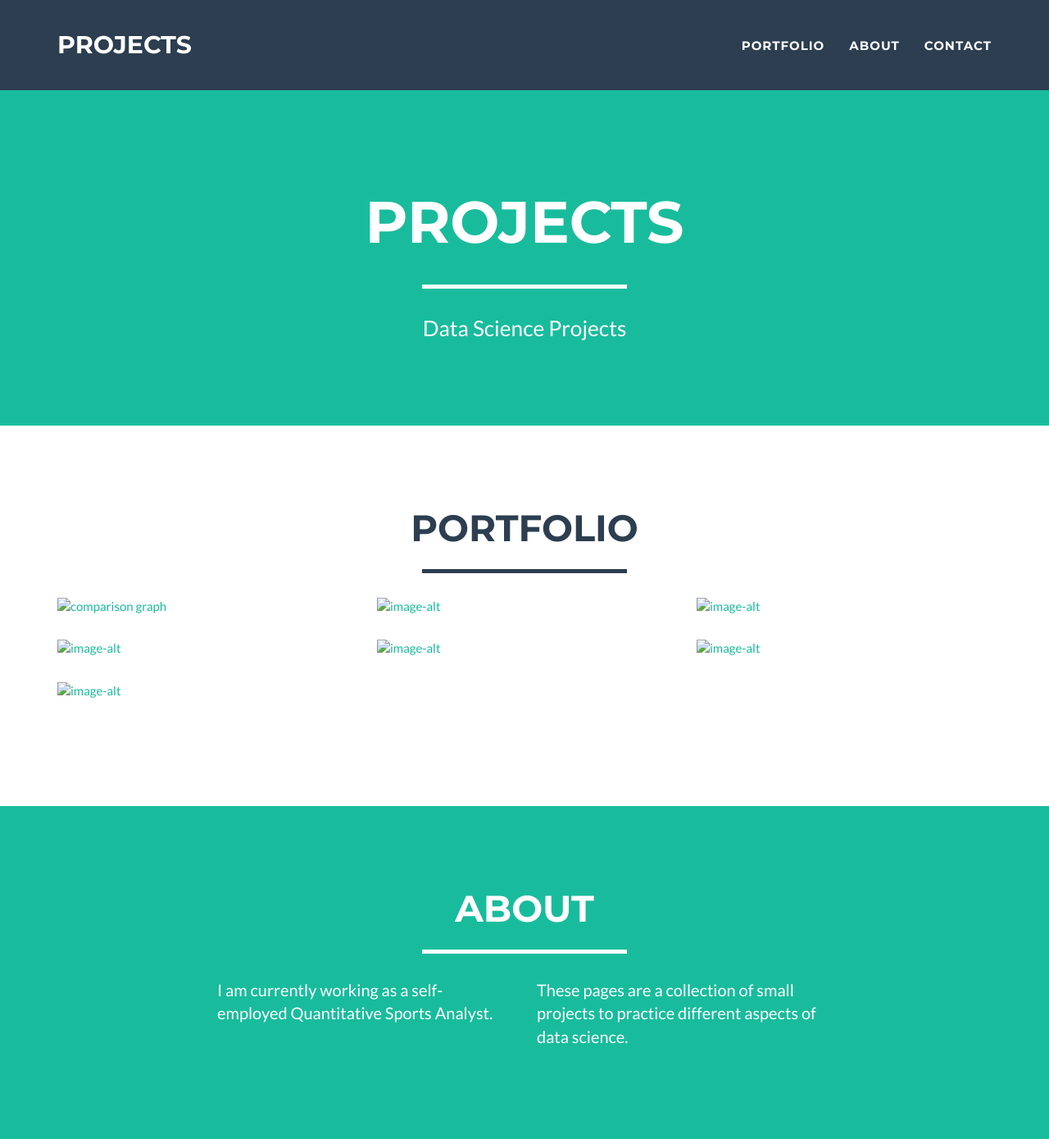
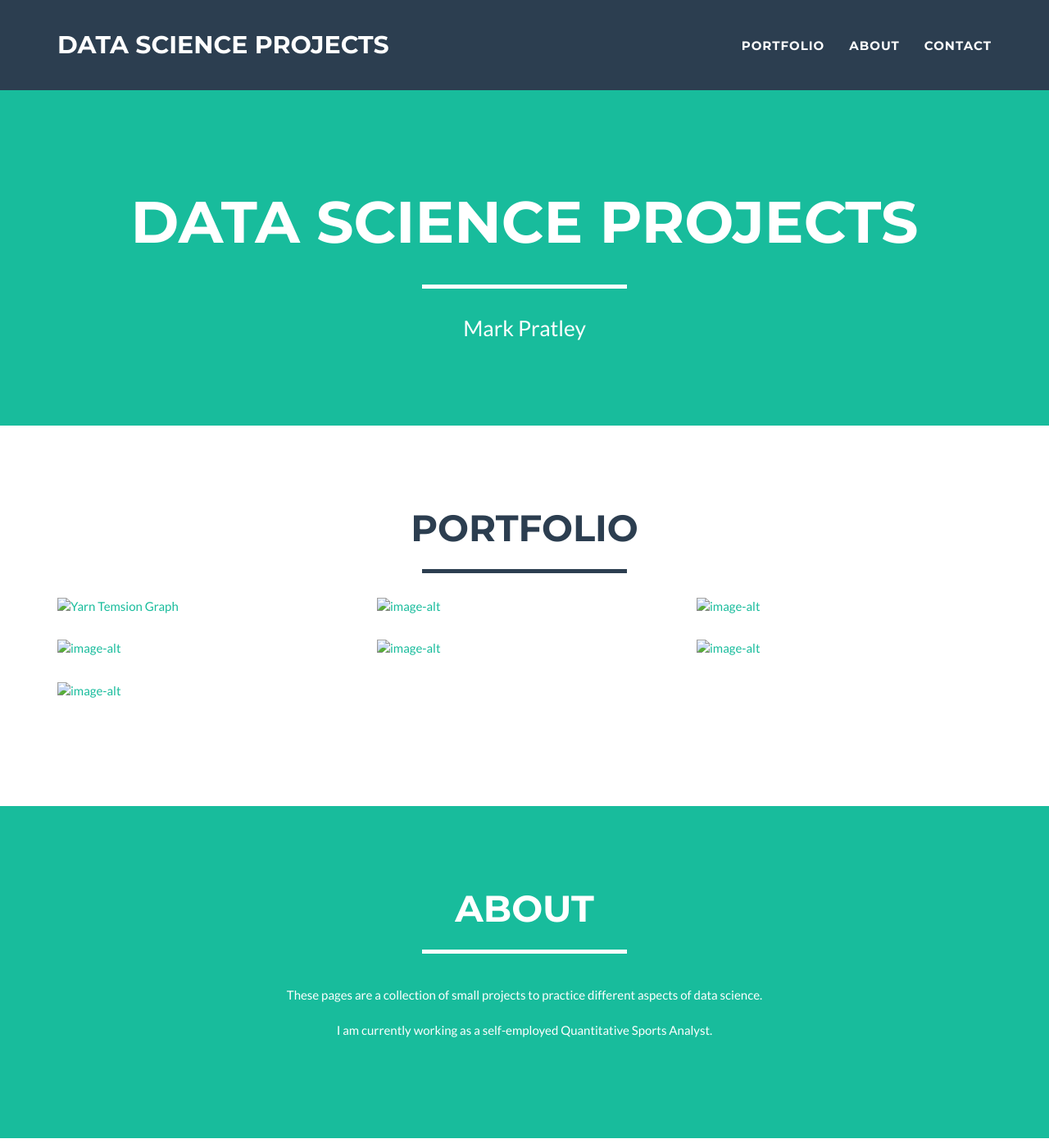
Before and after one commit to MarkPratley/markpratley.github.io--OLD, a Jekyll site: the page built from _posts/2016-07-13-Warp-Breaks.markdown, in a window 1280 px wide and 1400 px high. Shown: the whole window at 82% size. Built offline with Jekyll 4.4.1, drawn with Linux system fonts in a browser that asks for light colours.

Commit message:
updated config

```diff
--- a/_config.yml
+++ b/_config.yml
@@ -1,9 +1,9 @@
 # Site settings
-title: Projects
+title: Data Science Projects
 email: mail@markpratley.co.uk
 url: https://markpratley.github.io
 description: A variety of data science projects
-skills: "Data Science Projects"
+skills: "Mark Pratley"
 meta_author: Pratley Mark
 
 # Google webmaster tools
--- a/_includes/about.html
+++ b/_includes/about.html
@@ -7,12 +7,8 @@
                     <hr class="star-light">
                 </div>
             </div>
-            <div class="row">
-                <div class="col-lg-4 col-lg-offset-2">
-                    <p>I am currently working as a self-employed Quantitative Sports Analyst.</p>
-                </div>
-                <div class="col-lg-4">
-                    <p>These pages are a collection of small projects to practice different aspects of data science.</p>
+                <div class="row">
+                    <p><center>These pages are a collection of small projects to practice different aspects of data science.<BR><BR>I am currently working as a self-employed Quantitative Sports Analyst.</center></p>
                 </div>
                 <div class="col-lg-4-more">
                     <p></p>
--- a/_posts/2016-07-13-Warp-Breaks.markdown
+++ b/_posts/2016-07-13-Warp-Breaks.markdown
@@ -3,10 +3,10 @@ layout: default
 modal-id: 6
 date: 2015-12-01
 img: ../../assets/2015-12-01-Warp-Breaks_files/unnamed-chunk-9-1.png
-alt: comparison graph
+alt: Yarn Temsion Graph
+client: myself
 project-date: December 2015
-client: Start Bootstrap
 category: Mini Project
-description: This is a project you can get to it <a href="../assets/2015-12-01-Warp-Breaks">here</a> ...
+description: This presentation explores the warpbreaks dataset, which includes information on yarn breaks and tension. <br><br>It can  be viewed <a href="../assets/2015-12-01-Warp-Breaks">here</a>.
 
 ---
```
Also changed, not shown: 1 other file.
